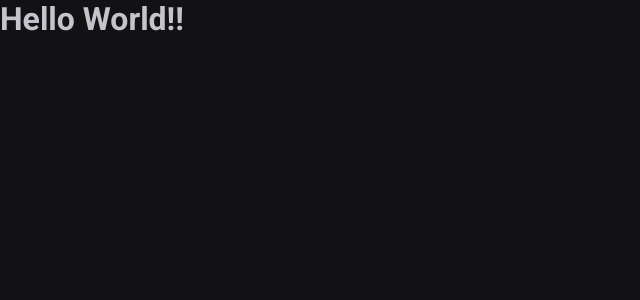
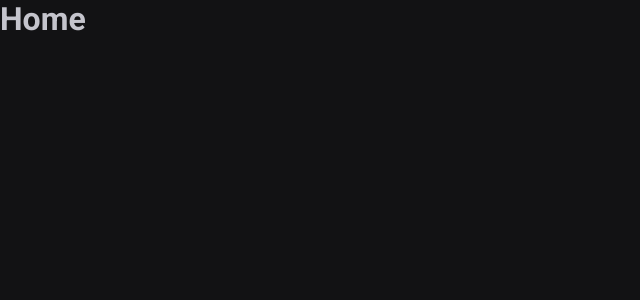
Before and after one commit to LucasRafa13/Timer, a React (Vite) app: page / in a window 1280 px wide. Shown: the top 300 px of the page, without its empty margins (0-640 px from the left). Built offline with nearby package versions, Linux system fonts and the light colour scheme.

Commit message:
feat: :ambulance: Router Dom

```diff
--- a/package.json
+++ b/package.json
@@ -12,6 +12,7 @@
   "dependencies": {
     "react": "^18.2.0",
     "react-dom": "^18.2.0",
+    "react-router-dom": "^6.11.1",
     "styled-components": "^6.0.0-rc.1"
   },
   "devDependencies": {
--- a/src/App.tsx
+++ b/src/App.tsx
@@ -1,12 +1,15 @@
 import { ThemeProvider } from 'styled-components'
+import { BrowserRouter } from 'react-router-dom'
 import { defaultTheme } from './styles/themes/default'
 import { GlobalStyle } from './styles/global'
+import { Router } from './Router'
 
 export function App() {
   return (
     <ThemeProvider theme={defaultTheme}>
-      <h1>Hello World!!</h1>
-
+      <BrowserRouter>
+        <Router />
+      </BrowserRouter>
       <GlobalStyle />
     </ThemeProvider>
   )
--- /dev/null
+++ b/src/Router.tsx
@@ -0,0 +1,12 @@
+import { Routes, Route } from 'react-router-dom'
+import { Home } from './pages/Home'
+import { History } from './pages/History'
+
+export function Router() {
+  return (
+    <Routes>
+      <Route path="/" element={<Home />} />
+      <Route path="history" element={<History />} />
+    </Routes>
+  )
+}
--- /dev/null
+++ b/src/pages/History.tsx
@@ -0,0 +1,7 @@
+export function History() {
+  return (
+    <div>
+      <h1>History</h1>
+    </div>
+  )
+}
--- /dev/null
+++ b/src/pages/Home.tsx
@@ -0,0 +1,7 @@
+export function Home() {
+  return (
+    <div>
+      <h1>Home</h1>
+    </div>
+  )
+}
```
Also changed, not shown: 1 other file (tests, documents, lock files or other folders).
